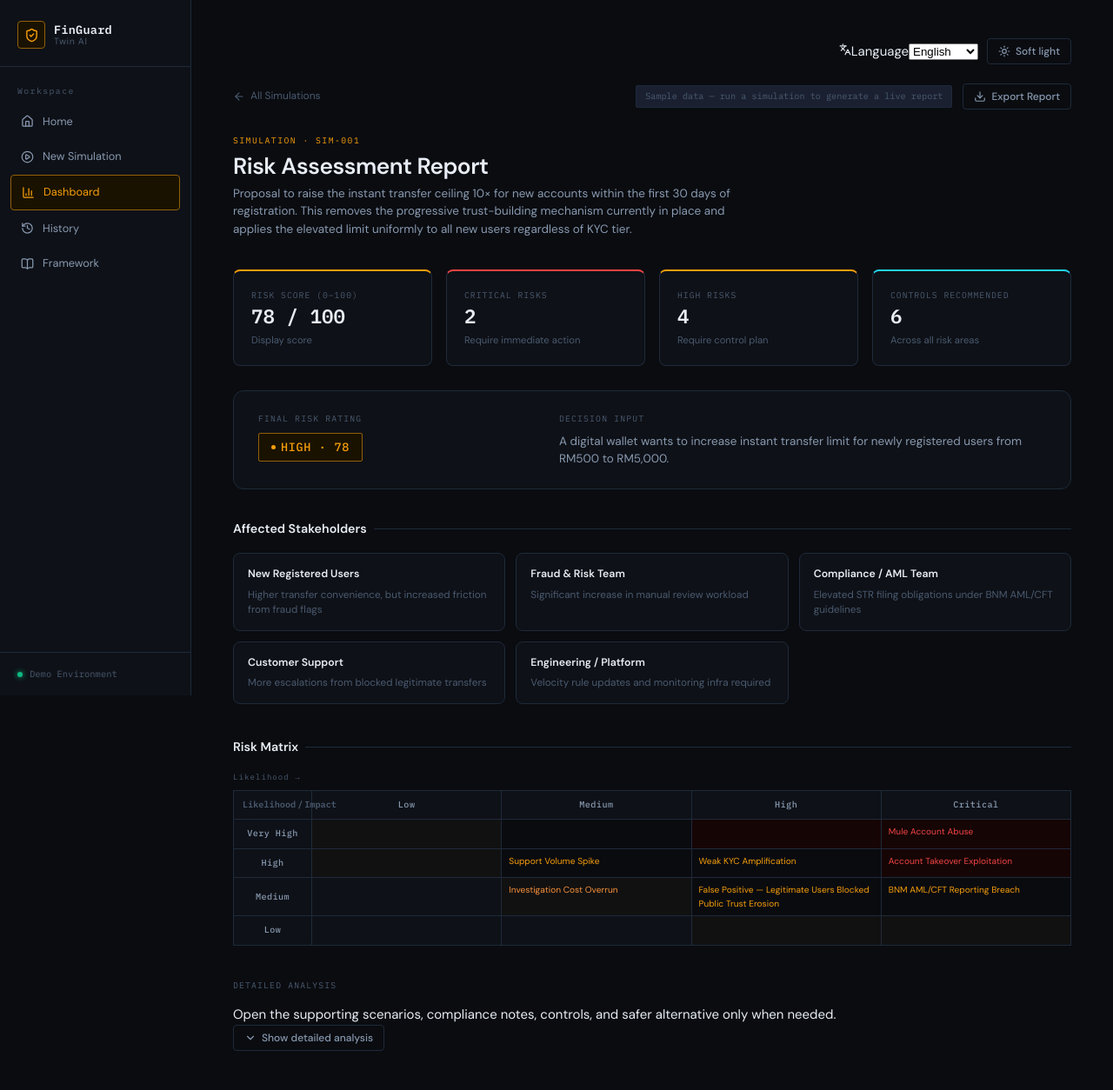
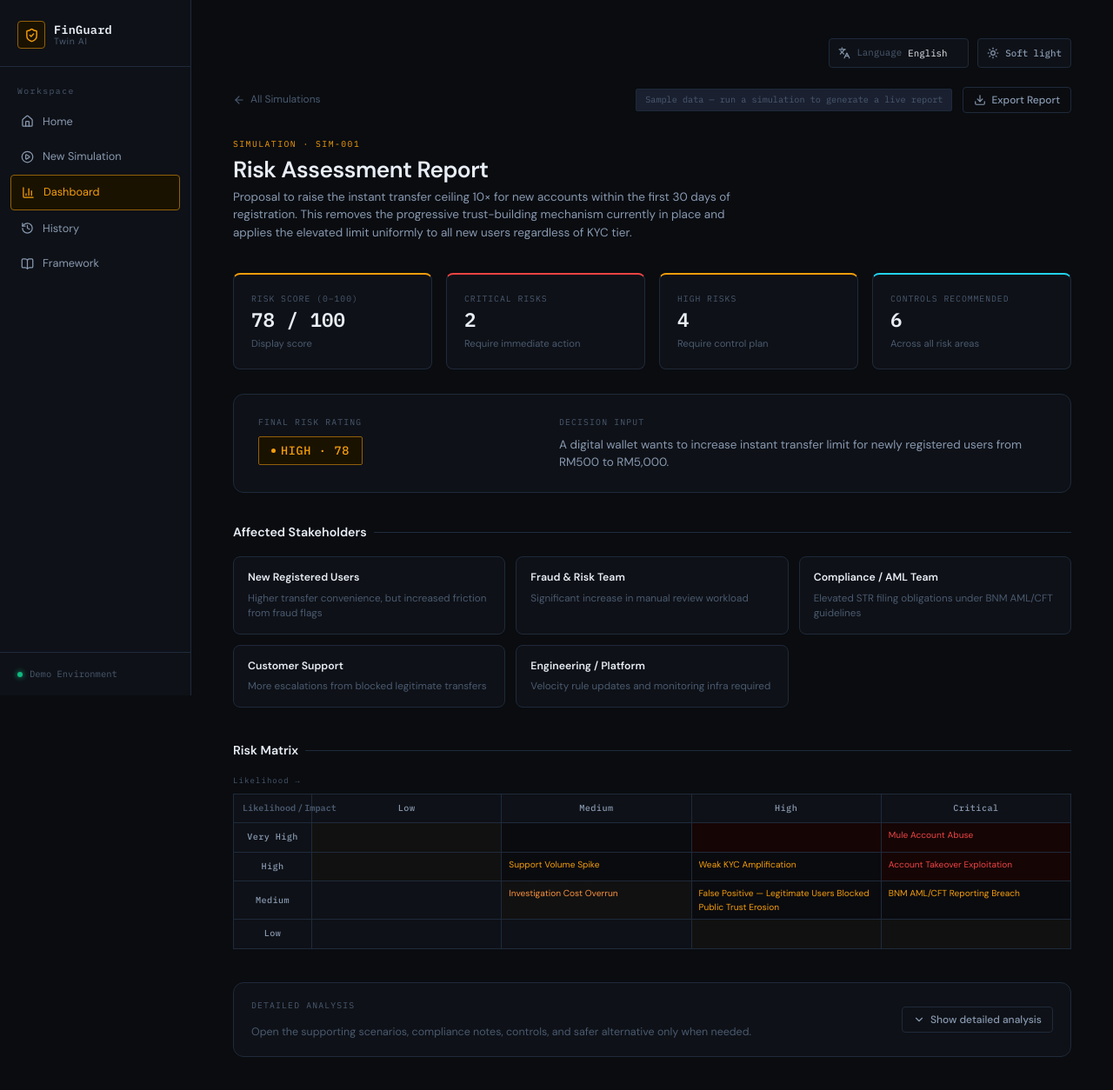
Before and after one commit to EvaCeryana/Finguard-TwinAI, a React (Vite) app: page /dashboard in a window 1280 px wide. Shown: the top 1254 px of the page at 87% size. Built offline with nearby package versions, Linux system fonts and the light colour scheme.

Commit message:
Update index.css

```diff
--- a/src/index.css
+++ b/src/index.css
@@ -2436,3 +2436,183 @@ body,
     min-width: 620px;
   }
 }
+
+/* ─── Ethan V2: full language controls + softer light mode ─────────────── */
+
+:root[data-theme="light"] {
+  --bg-base:       #d9dee7;
+  --bg-surface:    #e8ecf3;
+  --bg-raised:     #eef1f6;
+  --bg-overlay:    #d0d7e2;
+  --bg-hover:      #c7d0dc;
+
+  --border:        #aeb8c7;
+  --border-light:  #8794a7;
+
+  --amber:         #b7791f;
+  --amber-dim:     #8a5a13;
+  --amber-bg:      #f0dfbd;
+
+  --red:           #b91c1c;
+  --red-dim:       #8f1d1d;
+  --red-bg:        #efd1d1;
+
+  --cyan:          #087c8f;
+  --cyan-dim:      #0d6675;
+  --cyan-bg:       #cce5ec;
+
+  --green:         #047857;
+  --green-dim:     #065f46;
+  --green-bg:      #cde8dc;
+
+  --orange:        #c05621;
+  --orange-dim:    #9a3412;
+
+  --text-primary:  #172033;
+  --text-secondary:#485568;
+  --text-muted:    #69778b;
+  --text-accent:   #8a5a13;
+}
+
+:root[data-theme="light"] body {
+  background: var(--bg-base);
+}
+
+:root[data-theme="light"] .sidebar,
+:root[data-theme="light"] .metric-card,
+:root[data-theme="light"] .rating-banner,
+:root[data-theme="light"] .stakeholder-card,
+:root[data-theme="light"] .capability-card,
+:root[data-theme="light"] .scenario-card,
+:root[data-theme="light"] .compliance-item,
+:root[data-theme="light"] .risk-bullet-list,
+:root[data-theme="light"] .framework-step,
+:root[data-theme="light"] .dimension-card,
+:root[data-theme="light"] .disclaimer-box,
+:root[data-theme="light"] .details-toggle-card {
+  box-shadow: 0 10px 28px rgba(51, 65, 85, 0.08);
+}
+
+:root[data-theme="light"] .btn--primary {
+  background: #c88a2b;
+  border-color: #b7791f;
+  color: #111827;
+}
+
+:root[data-theme="light"] .btn--primary:hover {
+  background: #b7791f;
+}
+
+:root[data-theme="light"] .cell--critical { background: #e9c7c7; }
+:root[data-theme="light"] .cell--high { background: #ead9b7; }
+:root[data-theme="light"] .cell--medium { background: #ecd9c8; }
+:root[data-theme="light"] .cell--low { background: #e4e9f1; }
+
+.app-toolbar {
+  display: flex;
+  align-items: center;
+  justify-content: flex-end;
+  gap: 10px;
+  margin-bottom: 18px;
+  position: sticky;
+  top: 0;
+  z-index: 9;
+  padding: 4px 0;
+  background: linear-gradient(180deg, var(--bg-base) 68%, rgba(10, 12, 16, 0));
+}
+
+:root[data-theme="light"] .app-toolbar {
+  background: linear-gradient(180deg, var(--bg-base) 68%, rgba(217, 222, 231, 0));
+}
+
+.toolbar-select-label,
+.theme-toggle-btn {
+  min-height: 34px;
+  display: inline-flex;
+  align-items: center;
+  gap: 7px;
+  padding: 7px 10px;
+  border: 1px solid var(--border);
+  border-radius: var(--radius-sm);
+  background: var(--bg-surface);
+  color: var(--text-secondary);
+  font-family: var(--font-mono);
+  font-size: 0.72rem;
+}
+
+.toolbar-label-text {
+  color: var(--text-muted);
+}
+
+.toolbar-select {
+  appearance: none;
+  border: none;
+  outline: none;
+  background: transparent;
+  color: var(--text-primary);
+  font-family: var(--font-mono);
+  font-size: 0.72rem;
+  cursor: pointer;
+}
+
+.toolbar-select option {
+  background: var(--bg-surface);
+  color: var(--text-primary);
+}
+
+.details-toggle-section {
+  margin-bottom: 28px;
+}
+
+.details-toggle-card {
+  display: flex;
+  align-items: center;
+  justify-content: space-between;
+  gap: 18px;
+  padding: 18px 20px;
+  background: var(--bg-surface);
+  border: 1px solid var(--border);
+  border-radius: var(--radius-lg);
+}
+
+.details-toggle-hint {
+  font-size: 0.83rem;
+  color: var(--text-muted);
+  line-height: 1.5;
+  margin-top: 4px;
+}
+
+.details-panel {
+  animation: detailsFadeIn 0.18s ease-out;
+}
+
+@keyframes detailsFadeIn {
+  from { opacity: 0; transform: translateY(-4px); }
+  to { opacity: 1; transform: translateY(0); }
+}
+
+@media (max-width: 720px) {
+  .app-toolbar {
+    position: static;
+    justify-content: flex-start;
+    flex-wrap: wrap;
+    margin-bottom: 18px;
+  }
+
+  .toolbar-select-label,
+  .theme-toggle-btn {
+    flex: 1;
+    min-width: 145px;
+    justify-content: center;
+  }
+
+  .details-toggle-card {
+    flex-direction: column;
+    align-items: stretch;
+  }
+
+  .details-toggle-card .btn {
+    width: 100%;
+    justify-content: center;
+  }
+}
```
